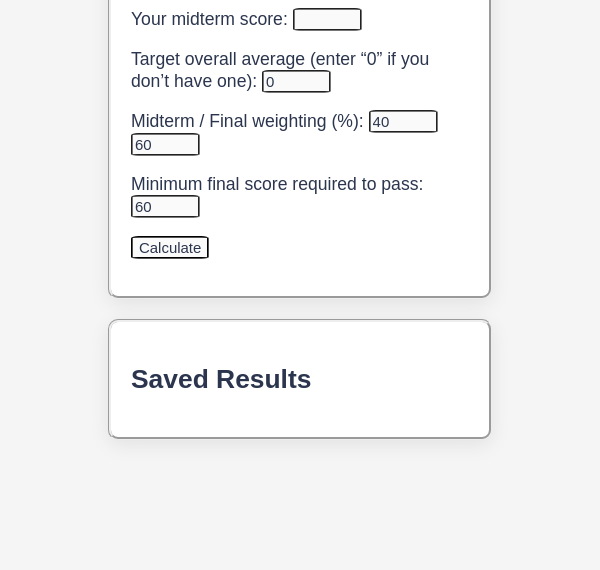
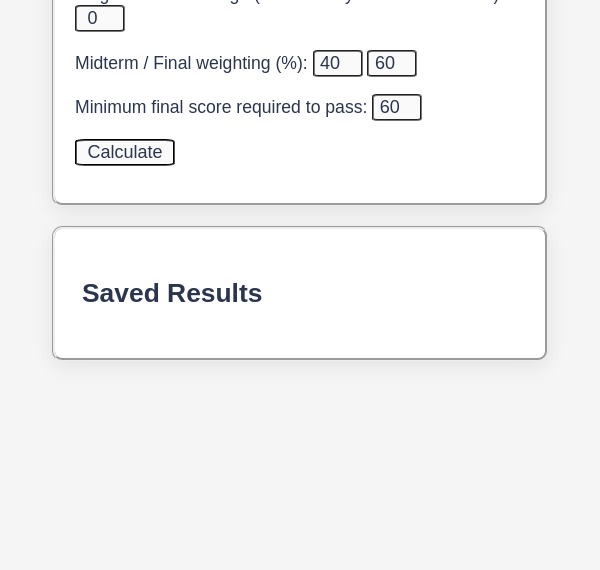
Before and after one commit to denizcbdk/weighted-grade-calculator, a plain HTML site: page index.html in a window 600 px wide. Shown: the part 230-800 px from the top of the page. Drawn offline with Linux system fonts and the light colour scheme.

Commit message:
Update style.css

```diff
--- a/style.css
+++ b/style.css
@@ -27,6 +27,90 @@ button {
 
 button:hover {
     background-color: #EDEDED;
+}
+
+/* For mobile phones up to 600px */
+@media (max-width: 600px) {
+    #resultList{
+        padding: 0;
+    }
+    .rTitle{
+        padding: 7;
+    }
+    .layout {
+        display: flex;
+        flex-direction: column;
+        align-items: center;
+        justify-content: center;
+        width: 100%;
+    }
+    .actTab {
+        width: 80%;
+        max-width: 450px;
+        padding: 20px;
+        margin: 20px auto;
+    }
+    .sidebar {
+        display: none;
+        width: 0;
+        height: 0;
+    }
+    .content {
+        width: 100%;
+        max-width: 100%;
+        margin: 0 auto;
+        padding: 0 10px;
+    }
+    button {
+        width: 100%;
+        font-size: 18px;
+        max-width: 100px;
+    }
+    input {
+        width: 100%;
+        font-size: 18px;
+        max-width: 50px;
+        text-align: center;
+    }
+    h1 {
+        font-size: 22px;
+    }
+    .records {
+    width: 80%;
+    max-width: 450px;
+    padding: 20px;
+    margin: 20px auto;
+    }
+}
+/* For tablet devices up to 1024px */
+@media (min-width: 600px) and (max-width: 1024px) {
+    .layout {
+        flex-direction: column;
+        padding: 20px;
+    }
+    .sidebar {
+        display: none;
+    }
+    .content {
+        max-width: 700px;
+        margin: 0 auto;
+    }
+    button {
+        width: 100%;
+        font-size: 18px;
+        max-width: 100px;
+    }
+    input{
+        width: 100%;
+        font-size: 18px;
+        max-width: 50px;
+    }
+    #resultList {
+        padding: 0;
+    }
+    .rTitle {
+        padding: 7;
+    }
 }
 
 #popup {
@@ -137,5 +221,4 @@ button:hover {
     box-shadow: 0 2px 5px rgba(0, 0, 0, 0.1);
     height: 800px;
     display: none;
-
 }
```
